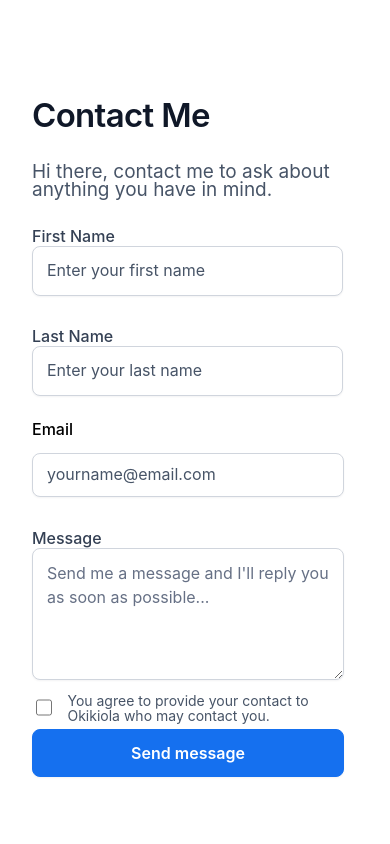
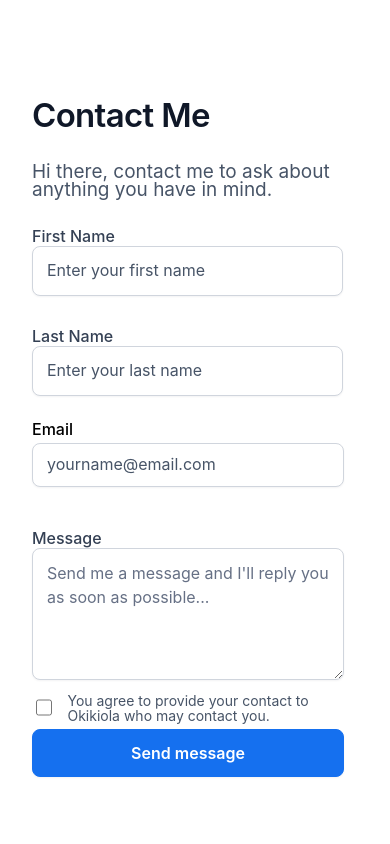
Before and after one commit to okikiola94/Hng1, a React (Create React App) app: page /contact in a window 390 px wide. Shown: the top 844 px of the page. Built offline with nearby package versions, Linux system fonts and the light colour scheme.

Commit message:
feat:update label height

```diff
--- a/src/components/contact/contact.css
+++ b/src/components/contact/contact.css
@@ -583,6 +583,18 @@ color: #FFFFFF;
             height: 70px;
 
     }
+    .Email-container label{
+        width: 36px;
+    height: 10px;
+
+    /* Text sm/Medium */
+
+    font-family: 'Inter';
+    font-style: normal;
+    font-weight: 500;
+    font-size: 16px;
+    line-height: 5px;
+    }
 
     .Input-label {
         display: flex;
--- a/src/components/contact/contact.jsx
+++ b/src/components/contact/contact.jsx
@@ -44,7 +44,7 @@ const Contact=()=> {
                          <div className='Email-container'>
                             <div className="Input-label">
                             <label htmlFor="email">Email</label>
-                              <input type="text" id="email" placeholder="yourname@email.com" value={email} onChange={(e) => { SetEmail(e.target.value) }} name="email" required />
+                              <input type="email" id="email" placeholder="yourname@email.com" value={email} onChange={(e) => { SetEmail(e.target.value) }} name="email" required />
                               </div>
                          </div>
                          <div className='message-container'>
```
